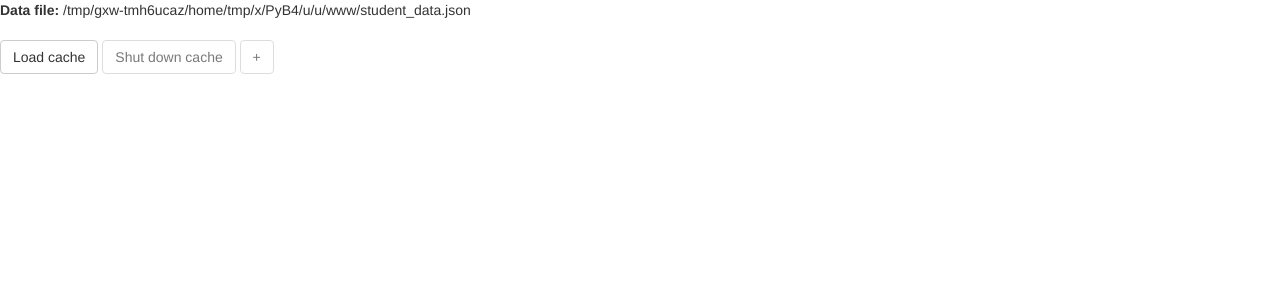
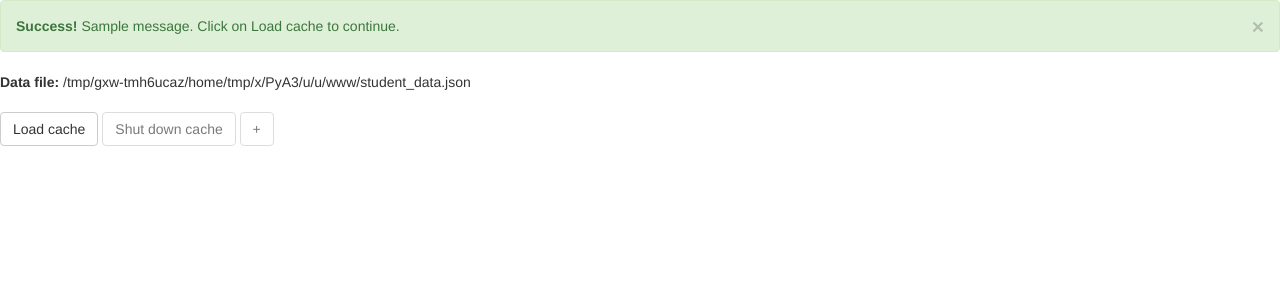
Before and after one commit to nabeel-shaikh/python-cache, a Flask app: page / in a window 1280 px wide. Shown: the top 300 px of the page. Run offline with Flask 2, Linux system fonts and the light colour scheme; one stand-in notice (Sample message) is shown; some libraries are stand-ins or nearby versions.

Commit message:
Implement message flashing

```diff
--- a/application.py
+++ b/application.py
@@ -1,12 +1,12 @@
 import os
-import json
 from flask import (
     Flask,
     render_template,
     request,
     redirect,
     url_for,
-    current_app
+    current_app,
+    flash
 )
 from config import set_app_config
 app = Flask(__name__)
@@ -35,6 +35,8 @@ def insert_new_record():
     value['total'] = value['maths'] + value['science'] + value['english']
     cache = current_app.config.get('CACHE')
     cache.update(key, value)
+    message = 'Record for {0} inserted into cache.'.format(str(key))
+    flash(message=message, category='success')
     return redirect(url_for('index'))
 
 if __name__ == '__main__':
--- a/templates/homepage.html
+++ b/templates/homepage.html
@@ -10,6 +10,16 @@
 <body>
     {% include 'modals/add-record.html' %}
     <div>
+        {% with messages = get_flashed_messages(with_categories=true) %}
+            {% if messages %}
+                <div class="alert alert-success">
+                    <a href="#" class="close" data-dismiss="alert" aria-label="close">&times;</a>
+                    {% for category, message in messages %}
+                        <strong>Success! </strong>{{ message }}. Click on Load cache to continue.</li>
+                    {% endfor %}
+                </div>
+            {% endif %}
+        {% endwith %}
         <span style="word-wrap: break-word;"><b>Data file:&nbsp;</b>{{ data_file_path }}</span><br><br>
         <button id="init" title="Load cache" type="button" class="btn btn-default">Load cache</button>
         <button id="off" title="Shut down cache" type="button" class="btn btn-default" onclick="{{ cache.save_to_file() }}" disabled>Shut down cache</button>
```
